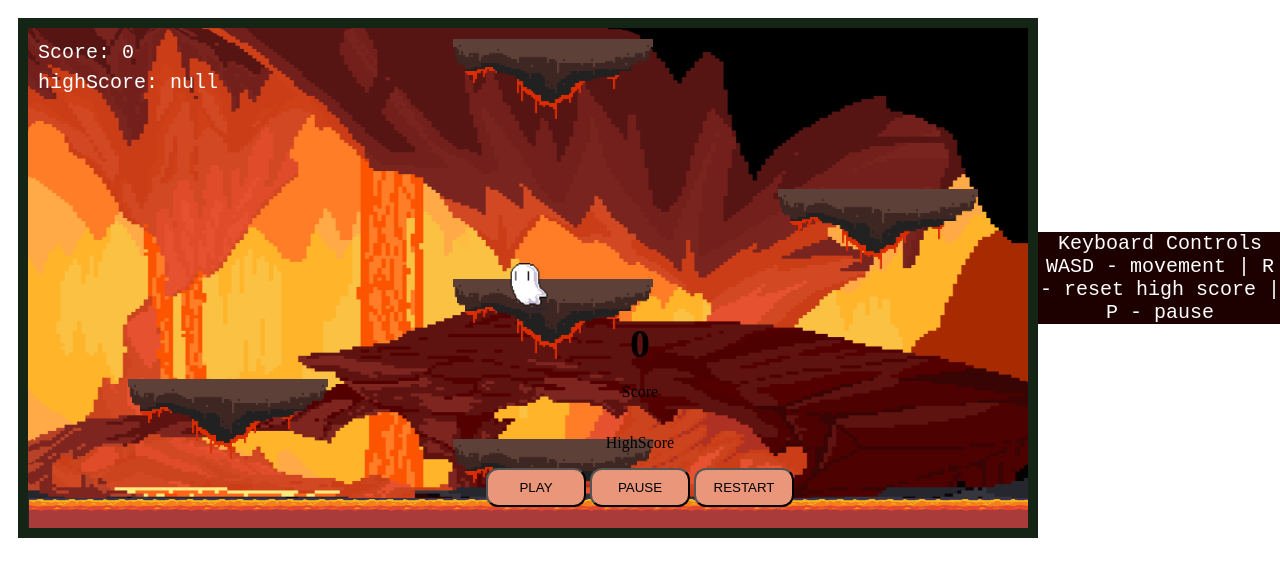
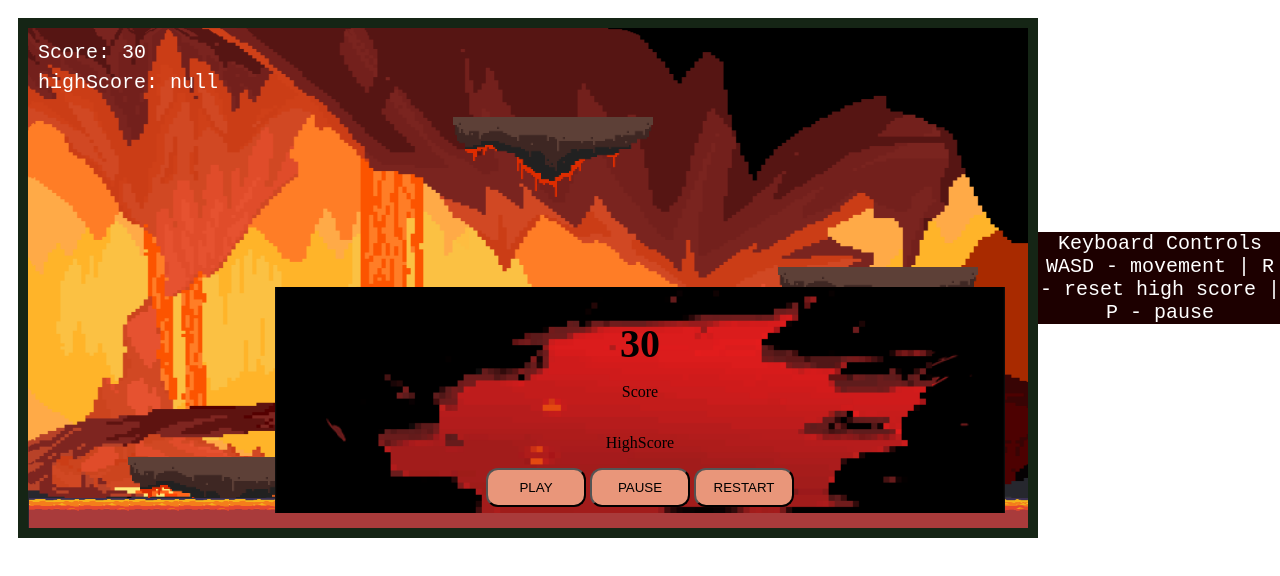
Before and after one commit to Kasutu/floor-is-lava, a plain HTML site: page index.html in a window 1280 px wide. Both pictures are taken after a click on the button "PLAY". Drawn offline with Linux system fonts and the light colour scheme.

Commit message:
update on sound

```diff
--- a/index.html
+++ b/index.html
@@ -48,13 +48,17 @@
       }
       .Menu {
         text-align: center;
-        width: 500px;
+        width: 1000px;
+        height: 1000 px;
         padding: 6px;
+        border: 100px;
+        border-color: #cf1020;
+        border-radius: 50px;
       background-image: url("menu bg.gif");
-      background-size: 700px;
+      background-size: 730px;
+      background-position: center;
       background-repeat: no-repeat;
-      background-position-x: center;
-      background-position-y: 100px;
+      background-position-y: -111px;
       }
       .score {
         padding: 0px;
--- a/index.js
+++ b/index.js
@@ -532,22 +532,38 @@ function resetHighScore() {
   localStorage.setItem('highScore', '0');
 }
 
-function playAudio() {
-  let bgMusic = document.getElementById('bgMusic');
-  bgMusic.play();
-}
+let jump;
+let touchLava;
+let bgMusic;
+function gamesound(src) {
+  this.gamesound = document.createElement("audio");
+  this.gamesound.src = src;
+  this.gamesound.setAttribute("preload", "auto");
+  this.gamesound.setAttribute("controls", "none");
+  this.gamesound.style.display = "none";
+  document.body.appendChild(this.gamesound);
+  this.play = function () {
+    this.gamesound.play();
+  }
+  this.stop = function () {
+    this.gamesound.pause();
+  }
+};
 
 // start or pause the game
 function playGame(val) {
   if (val === 'play') {
     requestAnimationFrame(gameLoop);
-    document.getElementById('bgMusic').play();
+    jump = new gamesound("SFX/jump.wav");
+    touchLava = new gamesound("SFX/gameOver.wav");
+    bgMusic= new gamesound("SFX/bgMusic.mp3");
+    bgMusic.play();
     gameStart = true;
     document.getElementById('mainMenu').style.display = 'none';
   }
 
   if (val === 'pause') {
-    document.getElementById('bgMusic').pause();
+    bgMusic.stop();
     gameStart = false;
     document.getElementById('score').innerHTML = score;
     document.getElementById('highScore').innerHTML = highScore;
@@ -556,7 +572,6 @@ function playGame(val) {
 
   if (val === 'restart') {
     requestAnimationFrame(gameLoop);
-    document.getElementById('bgMusic').play();
     gameStart = true;
   }
 }
@@ -585,8 +600,8 @@ function addPlatforms() {
 //gameOver if the player reach the lava
 function gameOver() {
   if (player.y > 430) {
-    document.getElementById('bgMusic').pause();
-    document.getElementById('touchLava').play();
+    touchLava.play();
+    bgMusic.stop();
     gameStart = false;
     document.getElementById('score').innerHTML = score;
     document.getElementById('highScore').innerHTML = highScore;
@@ -603,7 +618,7 @@ function movement(player) {
     player.isJumping = true;
     player.velY = -movementSpeed * jumpHeight;
     joystick.up = false;
-    document.getElementById('jump').play();
+    jump.play();
   }
 
   if (player.isJumping) {
```
Also changed, not shown: menu bg.gif (added).
